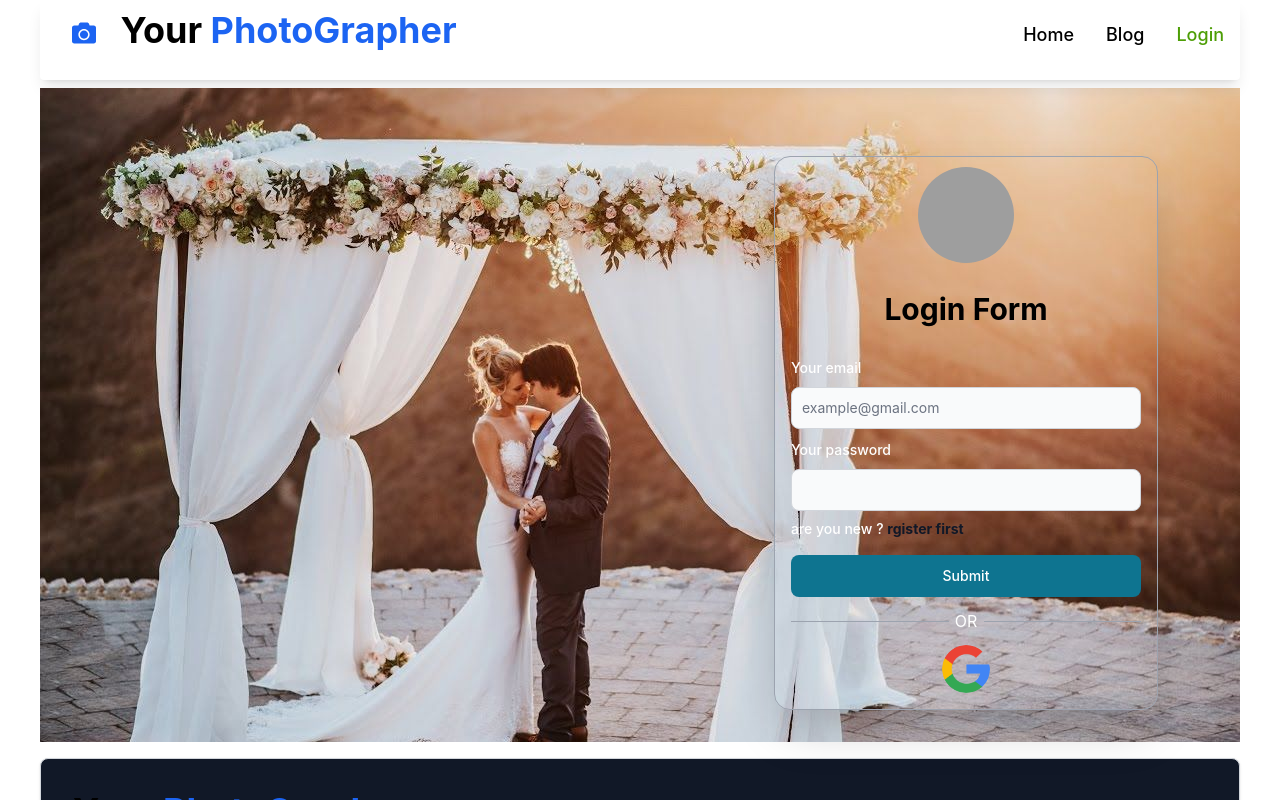
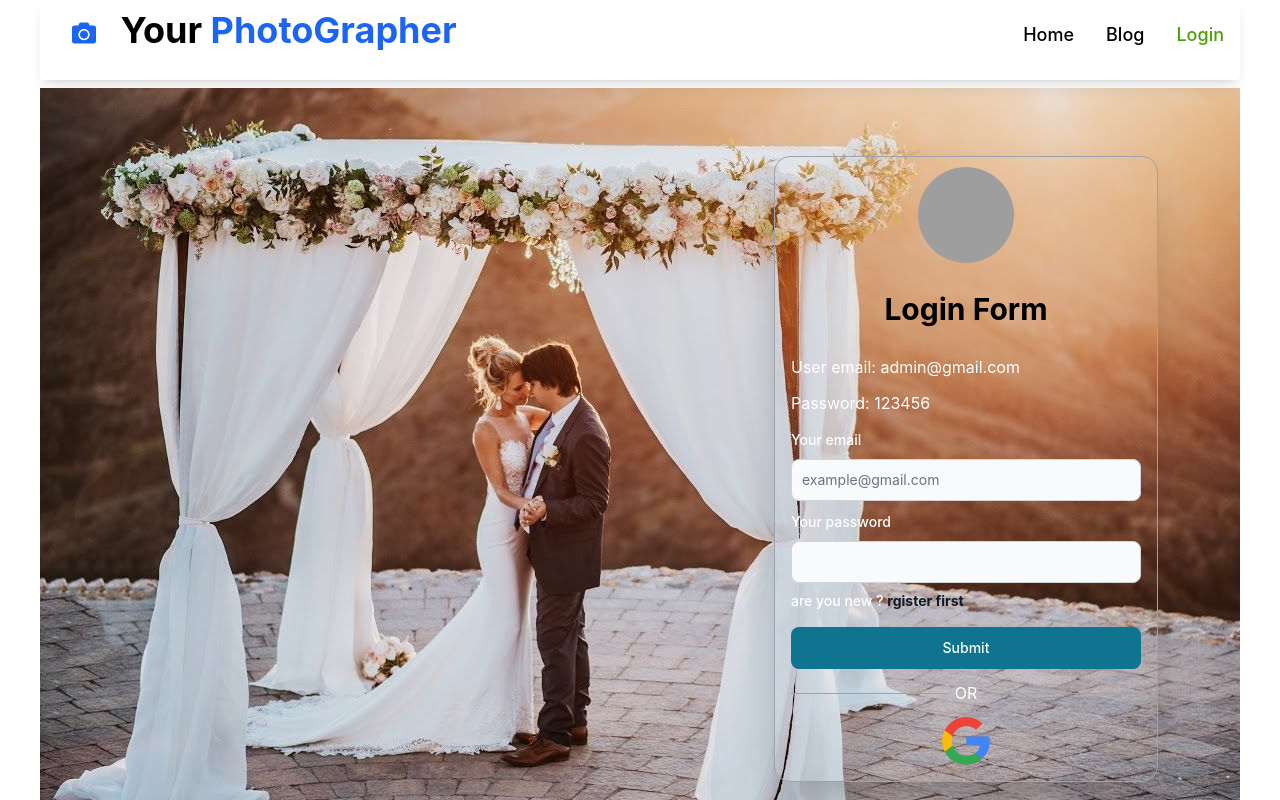
Before and after one commit to morshed0099/your-photograper-client, a React (Create React App) app: page /login in a window 1280 px wide. Shown: the top 800 px of the page. Built offline with nearby package versions, Linux system fonts and the light colour scheme; no server answers; grey boxes are pictures that could not be loaded.

Commit message:
user passwod and email share

```diff
--- a/src/Shered/Header.js
+++ b/src/Shered/Header.js
@@ -43,7 +43,7 @@ const Header = () => {
                             </>
                             :
                             <>
-                                <NavLink to='/login'>Login</NavLink>
+                                <NavLink className={({isActive})=>isActive?"active":"deactive"} to='/login'>Login</NavLink>
                             </>
                     }
                 </Navbar.Collapse>
--- a/src/pages/Login/Login.js
+++ b/src/pages/Login/Login.js
@@ -87,12 +87,15 @@ const Login = () => {
         <div className='p-8' style={{
             backgroundImage: `url(${wed})`
         }}>
+
             <div className='flex justify-center '>
                 <div className='w-96 text-white bg-transparent md:mr-[50px] sm:mr-[150px]  bg-gray-600 bg-opacity-70 mx-auto p-4 flex flex-col justify-between gap-3 border border-gray-400 mt-9 rounded-2xl shadow-2xl'>
                     <div className='flex justify-center mt-[-6px]'>
                         <img src="https://th.bing.com/th/id/R.c11b6f38dffc24a4508217513b0e50bd?rik=Pt%2bkITlukiMkWg&riu=http%3a%2f%2fwww.emmegi.co.uk%2fwp-content%2fuploads%2f2019%2f01%2fUser-Icon.jpg&ehk=zjS04fF4nxx%2bpkvRPsSezyic3Z7Yfu%2fuoT75KnbNv1Y%3d&risl=&pid=ImgRaw&r=0" className='h-24 w-24 rounded-full ' alt="" />
                     </div>
                     <h3 className='text-3xl text-black font-bold text-center p-4'>Login Form</h3>
+                    <p>User email: admin@gmail.com</p>
+                    <p>Password: 123456</p>
                     <form onSubmit={hadendlLoin} className=" text-white">
                         <div className='mb-2'>
                             <div className="mb-2 text-white block">
```
